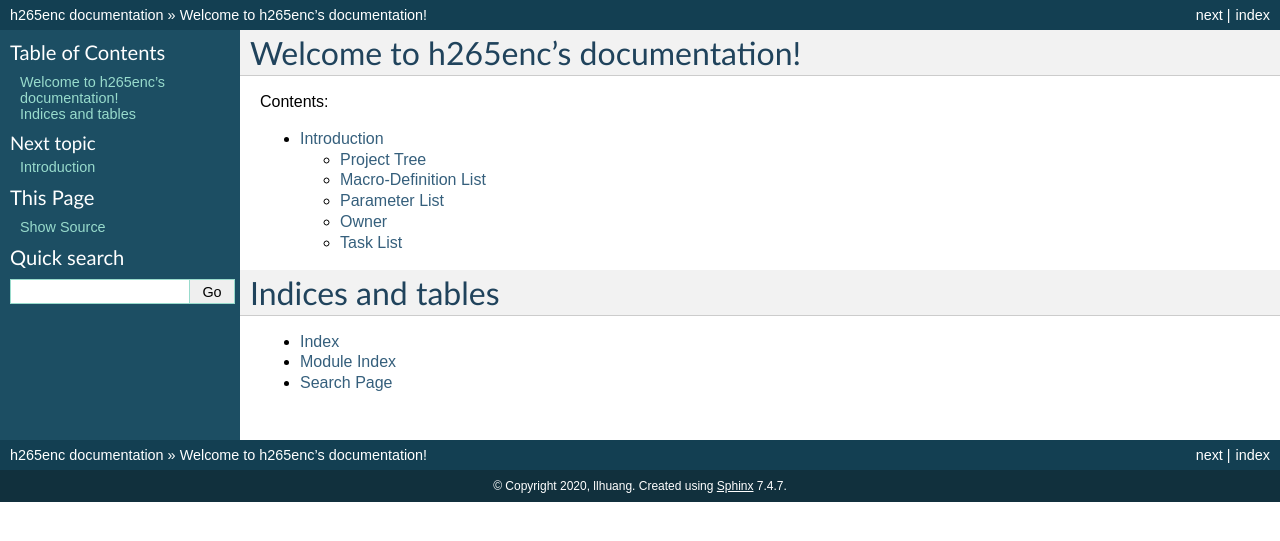
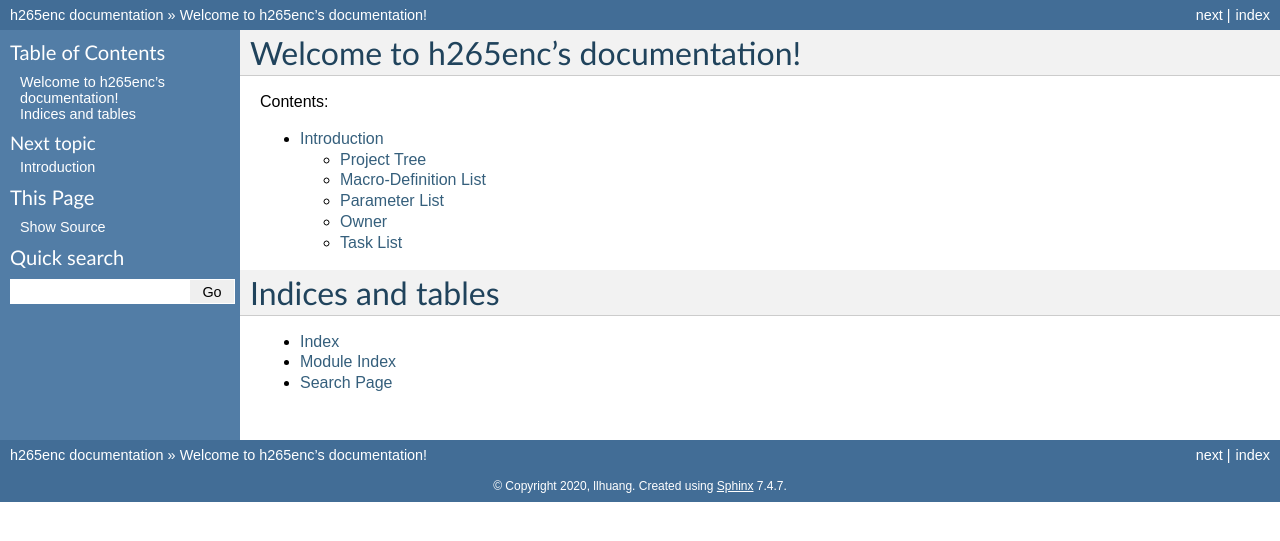
Before and after one commit to iamhll/h265enc_doc, a Sphinx documentation site: the page built from source/index.rst, in a window 1280 px wide. Shown: the top 541 px of the page. Built offline with Sphinx 7.4.7, drawn with Linux system fonts in a browser that asks for light colours.

Commit message:
[MINOR] [UPDATE] 1. conf.py    a. style updated

```diff
--- a/source/conf.py
+++ b/source/conf.py
@@ -57,14 +57,34 @@
     "sidebarwidth"      : "240",
     "collapsiblesidebar": "false",
     "body_min_width"    : 0,
-    "body_max_width"    : "none"
+    "body_max_width"    : "none",
+    # 1
+    #"footerbgcolor"     : "#527da6",
+    #"footertextcolor"   : "#ffffff",
+    #"sidebarbgcolor"    : "#f0f0f0",
+    #"sidebarbtncolor"   : "#355f7c",
+    #"sidebartextcolor"  : "#20435c",
+    #"sidebarlinkcolor"  : "#355f7c",
+    #"relbarbgcolor"     : "#527da6",
+    #"relbartextcolor"   : "#ffffff",
+    #"relbarlinkcolor"   : "#ffffff"
+    # 2
+    "footerbgcolor"     : "#426d96",
+    "footertextcolor"   : "#ffffff",
+    "sidebarbgcolor"    : "#527da6",
+    "sidebarbtncolor"   : "#ffffff",
+    "sidebartextcolor"  : "#ffffff",
+    "sidebarlinkcolor"  : "#ffffff",
+    "relbarbgcolor"     : "#426d96",
+    "relbartextcolor"   : "#ffffff",
+    "relbarlinkcolor"   : "#ffffff"
 }
 
 
 # Add any paths that contain custom static files (such as style sheets) here,
 # relative to this directory. They are copied after the builtin static files,
 # so a file named "default.css" will overwrite the builtin "default.css".
-html_static_path = ['_static']
+#html_static_path = ['_static']
 
 
 
```
